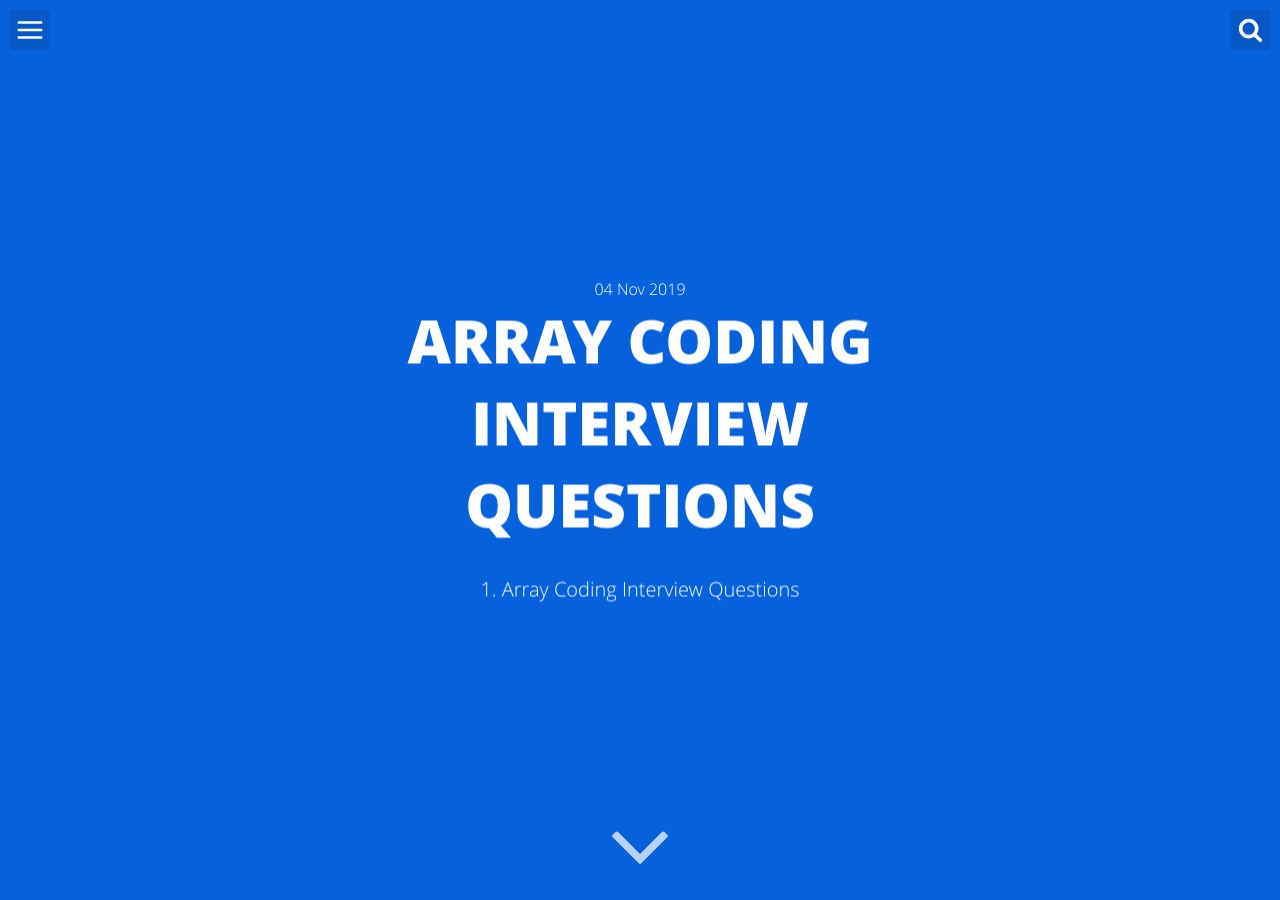
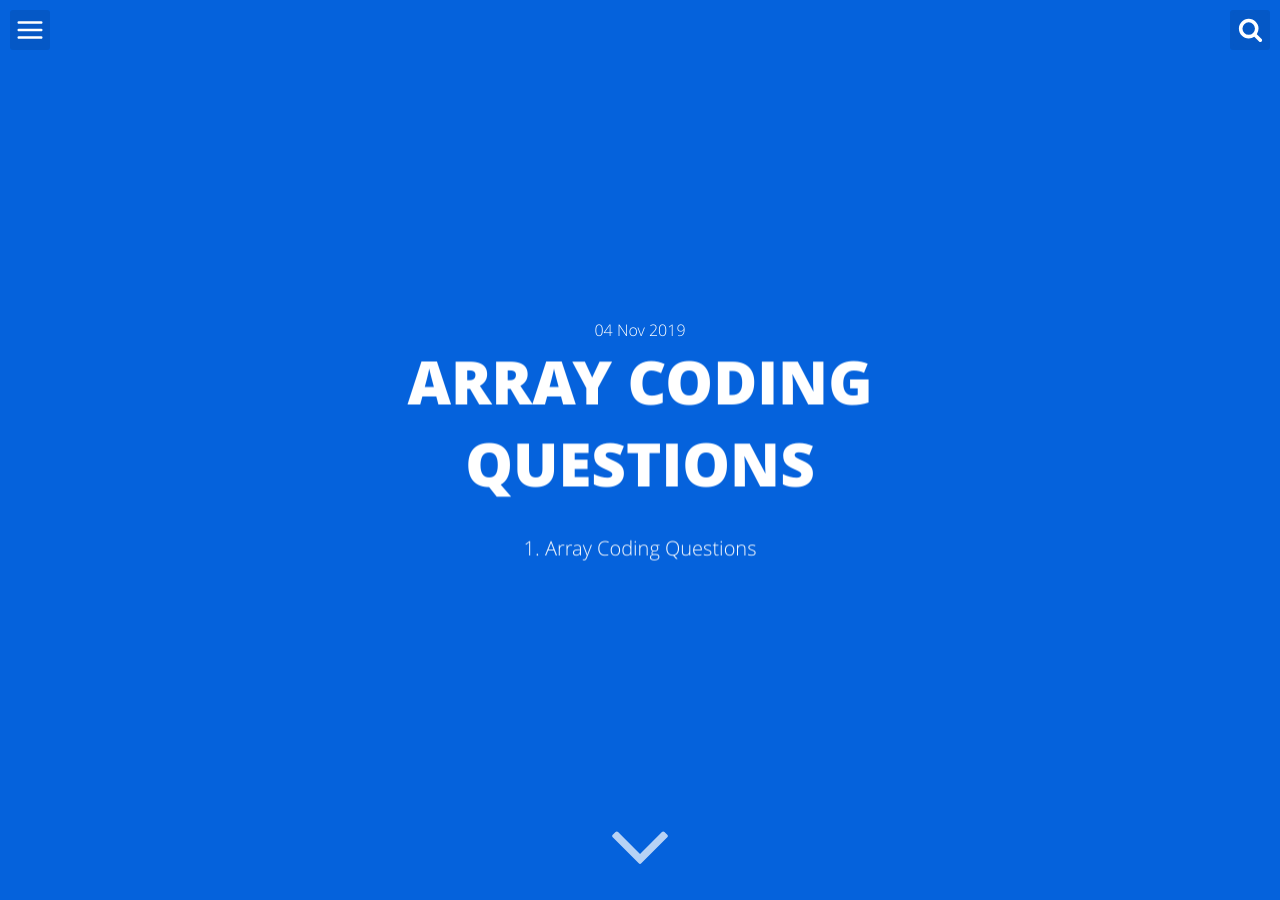
Before and after one commit to JuliaTorrejon/juliatorrejon.github.io, a Jekyll site: the page built from _posts/2019-04-20-1.-array-coding-interview-questions.md, in a window 1280 px wide and 900 px high. Built offline with Jekyll 4.4.1, drawn with Linux system fonts in a browser that asks for light colours; some of the changed text lies outside the part shown.

Commit message:
Update 2019-04-20-1.-array-coding-interview-questions.md

```diff
--- a/_posts/2019-04-20-1.-array-coding-interview-questions.md
+++ b/_posts/2019-04-20-1.-array-coding-interview-questions.md
@@ -1,10 +1,10 @@
 ---
 layout: post
-title: "Array Coding Interview Questions"
+title: "Array Coding Questions"
 published: true
 date: 2019-11-4 18:00:00
 image: '/assets/img/'
-description: '1. Array Coding Interview Questions'
+description: '1. Array Coding Questions'
 tags:
 - Data Structures
 - Array
@@ -19,7 +19,7 @@ An array is the most fundamental data structure, which stores elements at contig
 
 The key to solving array-based questions is having a good knowledge of array data structure (arrays, linked lists, hash table(dictionary), stack, queue and set), as well as basic programming constructors such as loop, recursion, and fundamental operators.
 
-Here are some of the popular array-based coding interview questions to practice with Python:
+Here are some of the popular array-based coding questions to practice with Python:
 
 #### 1. How do you find the missing number in a given integer array of 1 to 100?
 
```
